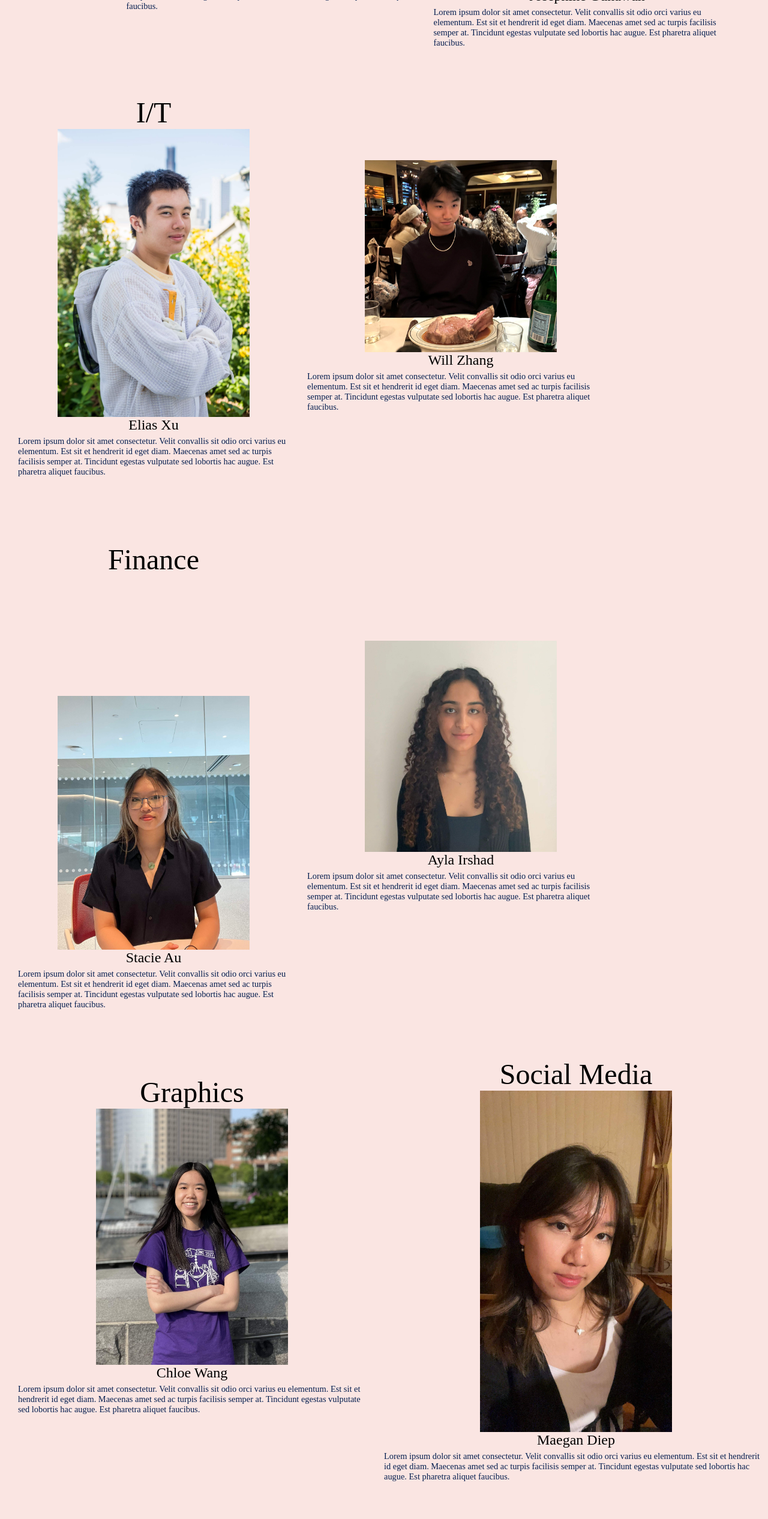
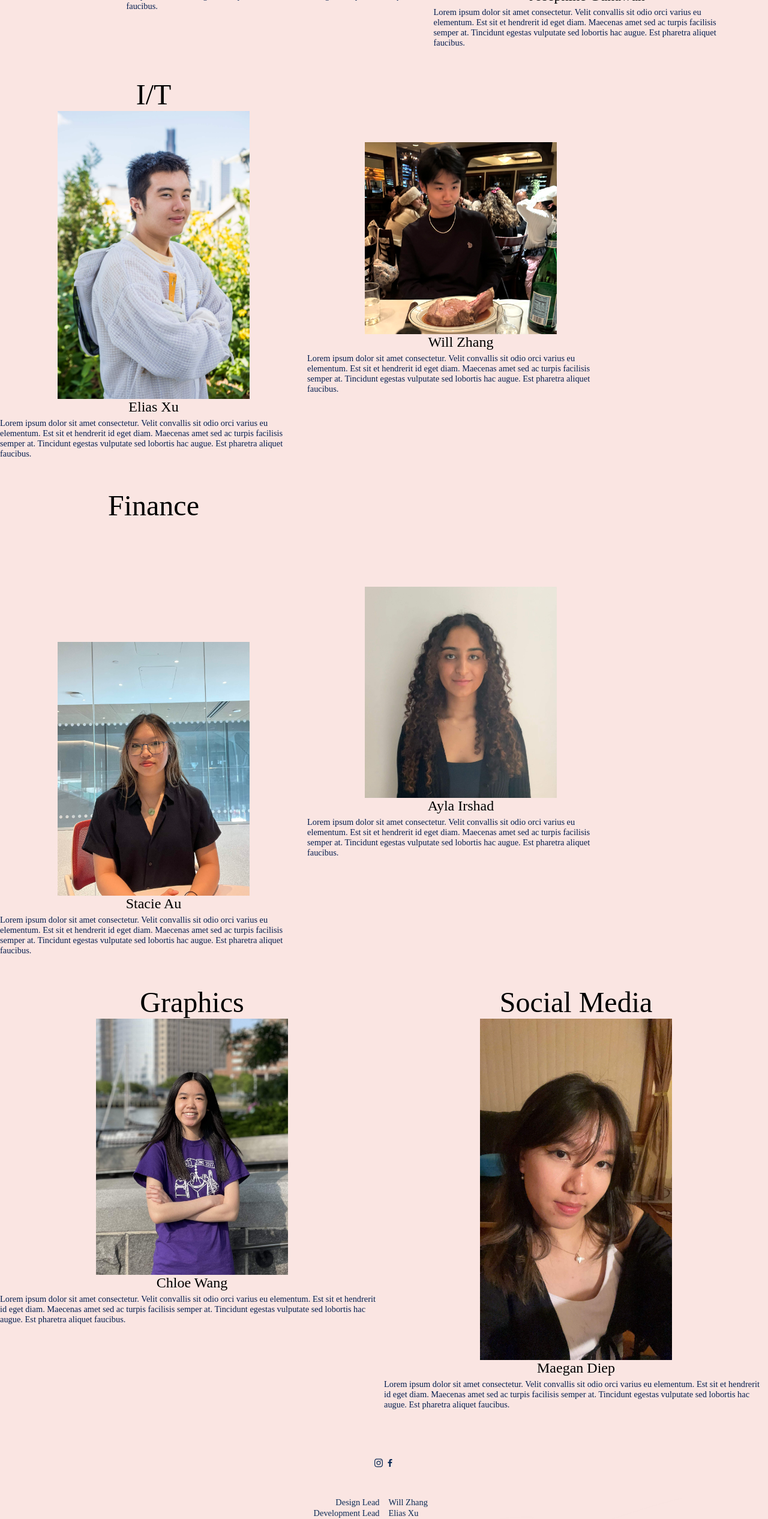
Before and after one commit to Junior-Caucus-SU/junior.stuysu.org, a React (Create React App) app: page /people in a window 1280 px wide. Shown: the part 3360-5892 px from the top of the page at 60% size. Built offline with nearby package versions, Linux system fonts and the light colour scheme; no server answers; a web font is replaced by a local one.

Commit message:
made it look better on larger screens

```diff
--- a/src/components/People.css
+++ b/src/components/People.css
@@ -180,16 +180,6 @@ html, body {
   height: fit-content;
 }
 
-.elias {
-  justify-self: start;
-  padding: 30px;
-}
-
-.stacie {
-  justify-self: start;
-  padding: 30px;
-}
-
 .finance_name {
   padding-bottom: 200px;
 }
@@ -198,11 +188,6 @@ html, body {
 .subgroup-containerD {
   width: 100vw;
   display: grid;
-  grid-template-columns: 1fr 1fr;
+  grid-template-columns: 50vw 50vw;
   margin-bottom: 50px;
 }
-
-.chloe {
-  justify-self: start;
-  padding: 30px;
-}
```
